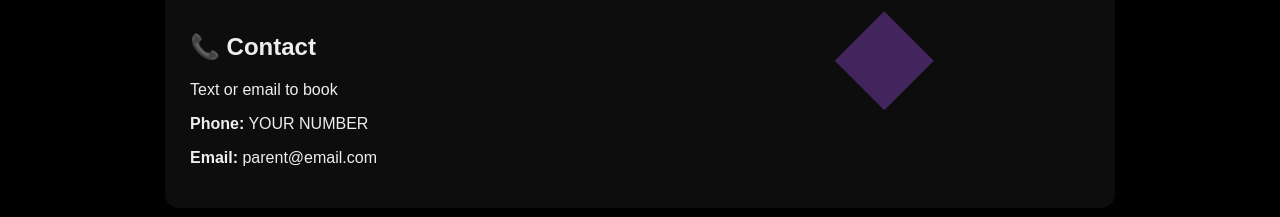
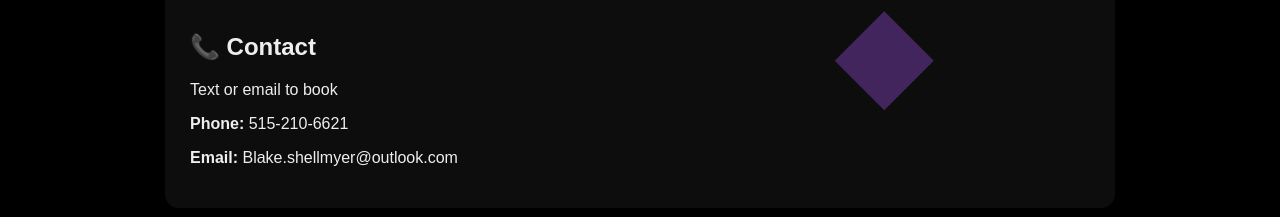
Before and after one commit to nigh7rocketleague-lang/Euphoria-Detailing-, a plain HTML site: page index.html in a window 1280 px wide. Shown: the part 637-854 px from the top of the page. Drawn offline with Linux system fonts and the light colour scheme.

Commit message:
Update index.html

```diff
--- a/index.html
+++ b/index.html
@@ -36,8 +36,8 @@
   <section class="card">
     <h2>📞 Contact</h2>
     <p>Text or email to book</p>
-    <p><strong>Phone:</strong> YOUR NUMBER</p>
-    <p><strong>Email:</strong> parent@email.com</p>
+    <p><strong>Phone:</strong> 515-210-6621</p>
+    <p><strong>Email:</strong> Blake.shellmyer@outlook.com</p>
   </section>
 </main>
 
```
